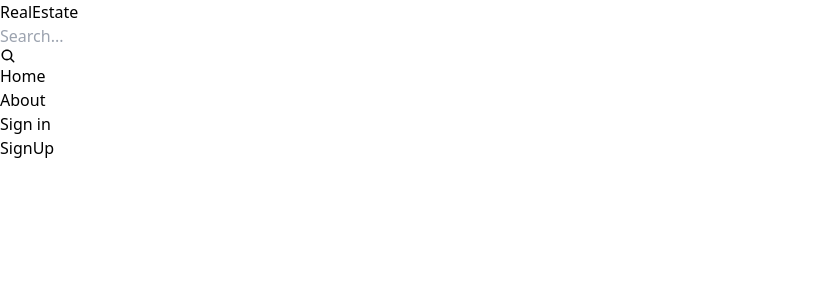
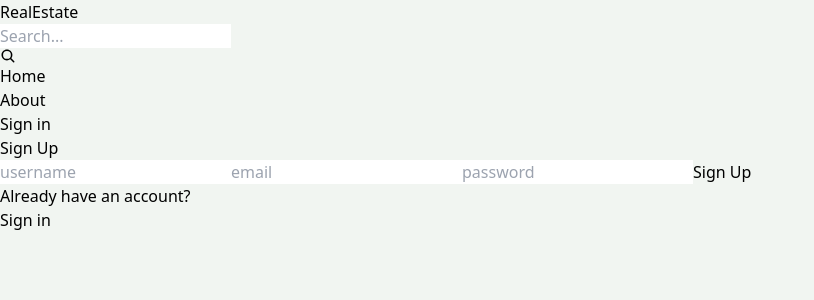
Before and after one commit to ammarawebs/real-estate-app, a React (Vite) app in the folder client/: page /sign-up in a window 1280 px wide. Shown: the top 300 px of the page, without its empty margins (0-814 px from the left). Built offline with nearby package versions, Linux system fonts and the light colour scheme.

Commit message:
created Signup Ui

```diff
--- a/client/src/index.css
+++ b/client/src/index.css
@@ -1,3 +1,8 @@
 @tailwind base;
 @tailwind components;
 @tailwind utilities;
+
+
+body{
+    background-color: rgb(241, 245, 241);
+}
--- a/client/src/pages/SignUp.jsx
+++ b/client/src/pages/SignUp.jsx
@@ -1,8 +1,26 @@
 import React from 'react'
+import {Link} from 'react-router-dom'
+
+
 
 const SignUp = () => {
   return (
-    <div>SignUp</div>
+    <div className=' mx-auto max-w-lg p-9'>
+      <h1 className=' font-semibold text-center my-9 text-3xl' >Sign Up </h1>
+      <form action="" className='flex flex-col gap-5'>
+        <input type="text" name="username" id="username" placeholder='username' className=' border p-2 rounded-lg  outline-slate-300' />
+        <input type="email" name="email" id="email" placeholder='email' className=' border p-2 rounded-lg  outline-slate-300' />
+        <input type="password" name="password" id="password" placeholder='password' className=' border p-2 rounded-lg  outline-slate-300' />
+        <button className=' bg-slate-800 text-white p-2 rounded-lg hover:opacity-90 disabled:opacity-70 '>Sign Up</button>
+      </form>
+      <div className='flex gap-3 py-4'>
+        <p className=' font-medium '>Already have an account?</p>
+        <Link to={'/sign-in'}>
+        <span className=' font-medium  text-blue-700'>Sign in</span>
+        </Link>
+
+      </div>
+    </div>
   )
 }
 
```
